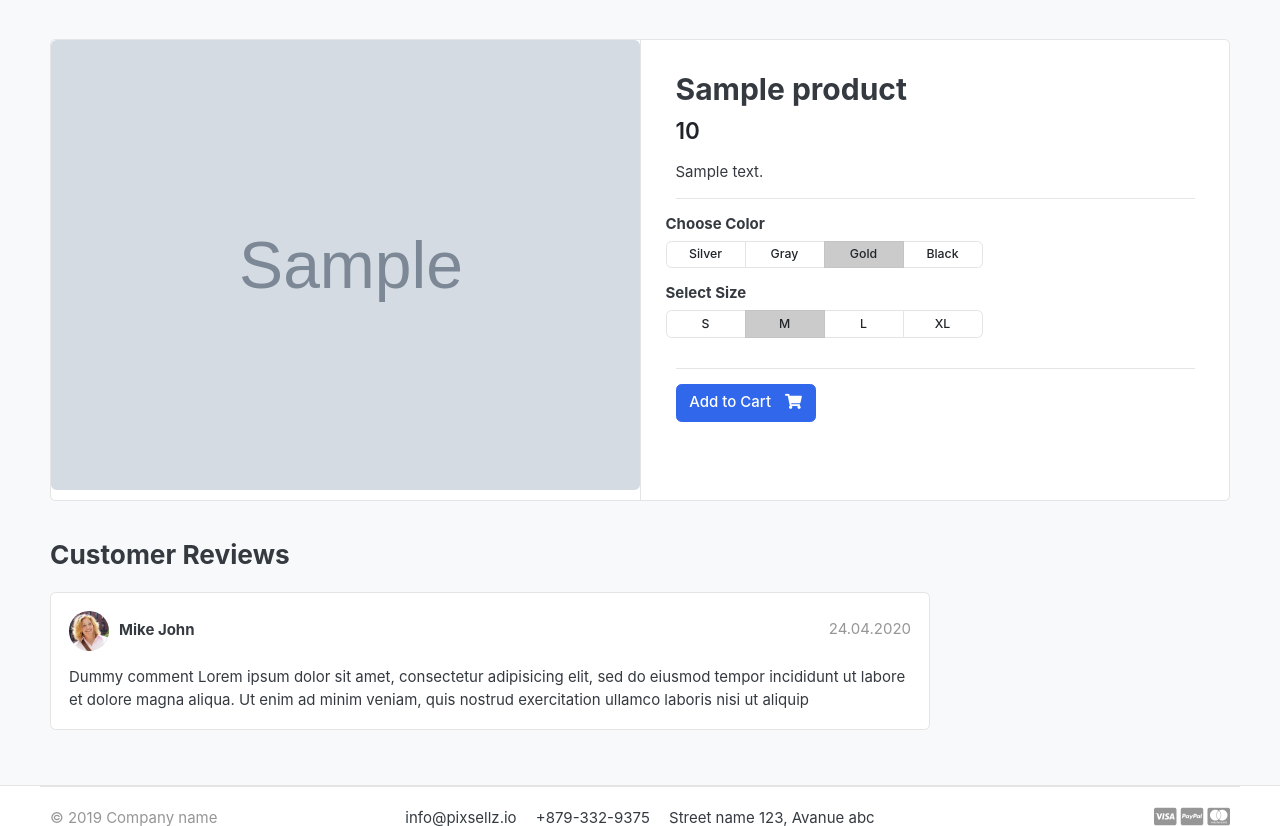
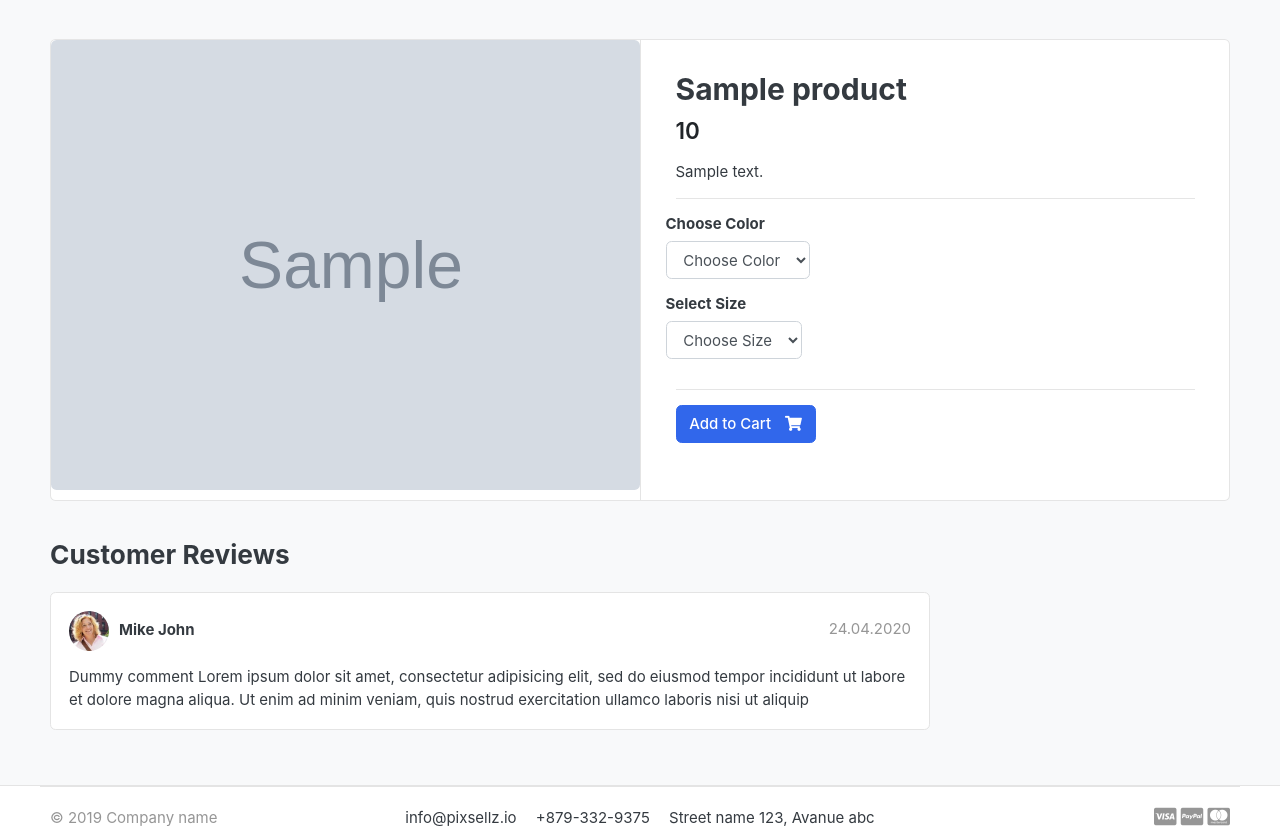
Before and after one commit to florafhc/ecommerce-django, a Django app: a page that uses templates/store/product_detail.html in a window 1280 px wide. Shown: the part 119-945 px from the top of the page. Run offline with Django 4.2, Linux system fonts and the light colour scheme; tables that the repository leaves empty hold one stand-in row (values such as "Sample post"); grey boxes marked "Sample" are stand-in pictures; some libraries are stand-ins or nearby versions; some web fonts are replaced.

Commit message:
product variation implemented

```diff
--- a/carts/urls.py
+++ b/carts/urls.py
@@ -4,6 +4,6 @@ from . import views
 urlpatterns = [
     path('', views.cart, name='cart'),
     path('add_cart/<int:product_id>/', views.add_cart, name='add_cart'),
-    path('remove_cart/<int:product_id>/', views.remove_cart, name='remove_cart'),
-    path('remove_cart_item/<int:product_id>/', views.remove_cart_item, name='remove_cart_item'),
+    path('remove_cart/<int:product_id>/ <int:cart_item_id>', views.remove_cart, name='remove_cart'),
+    path('remove_cart_item/<int:product_id>/ <int:cart_item_id>', views.remove_cart_item, name='remove_cart_item'),
 ]
--- a/carts/views.py
+++ b/carts/views.py
@@ -3,7 +3,7 @@ from django.shortcuts import get_object_or_404, redirect, render
 from carts.models import Cart, CartItem
 from django.core.exceptions import ObjectDoesNotExist
 
-from store.models import Product
+from store.models import Product, Variation
 
 # Create your views here.
 def _cart_id(request):
@@ -14,8 +14,20 @@ def _cart_id(request):
 
 # Add items to card according to session id
 def add_cart(request, product_id):
-    # print(product_id)
     product = Product.objects.get(id=product_id)
+    product_variation = []
+    if request.method == 'POST':
+        for item in request.POST:
+            key = item
+            value = request.POST[key]
+
+            try:
+                variation = Variation.objects.get(product = product, variation_category__iexact=key, variation_value__iexact=value)
+                product_variation.append(variation)
+
+            except:
+                pass
+    # verify whether there exist a cart
     try:
         cart = Cart.objects.get(cart_id=_cart_id(request))
     except Cart.DoesNotExist:
@@ -23,36 +35,64 @@ def add_cart(request, product_id):
             cart_id = _cart_id(request)
         )
         cart.save()
+    # find if there exists a same product in cart
+    is_cart_item_exists = CartItem.objects.filter(product=product, cart=cart).exists()
 
-    try:
-        cart_item = CartItem.objects.get(product=product, cart=cart)
-        cart_item.quantity += 1
-        cart_item.save()
-    except CartItem.DoesNotExist:
+    if is_cart_item_exists:
+        cart_item = CartItem.objects.filter(product=product, cart=cart)
+        # existing variation -> database
+        # current variaton -> product_variation
+        # item_id -> database
+        ex_var_list = []
+        id = []
+        for item in cart_item:
+            existing_variation = item.variations.all()
+            ex_var_list.append(list(existing_variation))
+            id.append(item.id)
+
+        if product_variation in ex_var_list:
+            # increase the cart item quantity
+            index = ex_var_list.index(product_variation)
+            item_id = id[index]
+            item = CartItem.objects.get(product=product, id=item_id)
+            item.quantity += 1
+            item.save()
+
+        else:
+            item = CartItem.objects.create(product=product, quantity=1, cart=cart)
+            # if len(product_variation) >0:
+            # item.variations.clear()
+            item.variations.add(*product_variation)
+            item.save
+    else:
         cart_item = CartItem.objects.create(
             product = product,
             quantity = 1,
             cart = cart
         )
+        # cart_item.variations.clear()å
+        cart_item.variations.add(*product_variation)
         cart_item.save()
-    # return HttpResponse(cart_item.product)
     return redirect('cart')
 
-def remove_cart(request, product_id):
+def remove_cart(request, product_id, cart_item_id):
     cart = Cart.objects.get(cart_id=_cart_id(request))
     product = get_object_or_404(Product, id=product_id)
-    cart_item = CartItem.objects.get(product=product, cart=cart)
-    if cart_item.quantity > 1:
-        cart_item.quantity -= 1
-        cart_item.save()
-    else:
-        cart_item.delete()
+    try:
+        cart_item = CartItem.objects.get(product=product, cart=cart, id=cart_item_id)
+        if cart_item.quantity > 1:
+            cart_item.quantity -= 1
+            cart_item.save()
+        else:
+            cart_item.delete()
+    except:
+        pass
     return redirect('cart')
 
-def remove_cart_item(request, product_id):
+def remove_cart_item(request, product_id, cart_item_id):
     cart = Cart.objects.get(cart_id=_cart_id(request))
     product = get_object_or_404(Product, id=product_id)
-    cart_item = CartItem.objects.get(product=product, cart=cart)
+    cart_item = CartItem.objects.get(product=product, cart=cart, id=cart_item_id)
     cart_item.delete()
     return redirect('cart')
 
--- a/store/models.py
+++ b/store/models.py
@@ -21,3 +21,27 @@ class Product(models.Model):
         return self.product_name
     def get_url(self):
         return reverse('product_detail', args=[self.category.slug, self.slug])
+
+class VariationManager(models.Manager):
+    def colors(self):
+        return super(VariationManager, self).filter(variation_category='color', is_active=True)
+
+    def sizes(self):
+        return super(VariationManager, self).filter(variation_category='size', is_active=True)
+
+variation_category_choice = (
+    ('color', 'color'),
+    ('size', 'size'),
+)
+
+class Variation(models.Model):
+    product = models.ForeignKey(Product, on_delete=models.CASCADE)
+    variation_category = models.CharField(max_length=100, choices=variation_category_choice)
+    variation_value = models.CharField(max_length=100)
+    is_active = models.BooleanField(default=True)
+    created_date = models.DateTimeField(auto_now=True)
+
+    objects = VariationManager()
+
+    def __str__(self):
+        return self.variation_value
--- a/templates/store/product_detail.html
+++ b/templates/store/product_detail.html
@@ -16,6 +16,8 @@
     </article> <!-- gallery-wrap .end// -->
             </aside>
             <main class="col-md-6 border-left">
+    <form action = "{% url 'add_cart' single_product.id %}" method="POST">
+      {% csrf_token %}
       <article class="content-body">
 
         <h2 class="title">{{ single_product.product_name}}</h2>
@@ -31,54 +33,35 @@
           <div class="row">
               <div class="item-option-select">
                   <h6>Choose Color</h6>
-                <div class="btn-group btn-group-sm btn-group-toggle" data-toggle="buttons">
-                  <label class="btn btn-light">
-                    <input type="radio" name="radio_color"> Silver
-                  </label>
-                  <label class="btn btn-light">
-                    <input type="radio" name="radio_color" > Gray
-                  </label>
-                  <label class="btn btn-light active">
-                    <input type="radio" name="radio_color checked"> Gold
-                  </label>
-                  <label class="btn btn-light">
-                    <input type="radio" name="radio_color"> Black
-                  </label>
-                </div>
+                  <select name="color" class="form-control" required>
+                    <option value="" disabled selected> Choose Color</option>
+                    {% for i in single_product.variation_set.colors %}
+                      <option value="{{ i.variation_value }}">{{i.variation_value | capfirst}}</option>
+                    {% endfor %}
+
+                  </select>
               </div>
           </div> <!-- row.// -->
           <div class="row">
               <div class="item-option-select">
                   <h6>Select Size</h6>
-                <div class="btn-group btn-group-sm btn-group-toggle" data-toggle="buttons">
-                  <label class="btn btn-light">
-                    <input type="radio" name="radio_color"> S
-                  </label>
-                  <label class="btn btn-light active">
-                    <input type="radio" name="radio_color" checked> M
-                  </label>
-                  <label class="btn btn-light">
-                    <input type="radio" name="radio_color"> L
-                  </label>
-                  <label class="btn btn-light">
-                    <input type="radio" name="radio_color"> XL
-                  </label>
-                </div>
+                  <select name="size" class="form-control" required>
+                    <option value="" disabled selected> Choose Size</option>
+                    {% for i in single_product.variation_set.sizes %}
+                      <option value="{{ i.variation_value }}">{{i.variation_value | capfirst}}</option>
+                    {% endfor %}
+
+                </select>
               </div>
           </div> <!-- row.// -->
           <hr>
           {% if single_product.stock <= 0 %}
               <h5 class="text-danger">Out of Stock</h5>
           {% else %}
-          {% if in_cart %}
-          <a href="{% url 'add_cart' single_product.id %}" class="btn  btn-success"> <span class="text">Added to cCart</span> <i class="fas fa-check"></i>  </a>
-          <a href="{% url 'cart' %}" class="btn  btn-outline-primary"> <span class="text">View Cart</span> <i class="fas fa-eye"></i>  </a>
-          {% else %}
-            <a href="{% url 'add_cart' single_product.id %}" class="btn  btn-primary"> <span class="text">Add to Cart</span> <i class="fas fa-shopping-cart"></i>  </a>
-          {% endif %}
-
+              <button type="submit" class="btn  btn-primary"> <span class="text">Add to Cart</span> <i class="fas fa-shopping-cart"></i>  </button>
           {% endif%}
         </article> <!-- product-info-aside .// -->
+      </form>
             </main> <!-- col.// -->
         </div> <!-- row.// -->
     </div> <!-- card.// -->
```
Also changed, not shown: carts/admin.py (+8 -2 lines), carts/models.py (+4 -3 lines), store/admin.py (+9 -1 lines), templates/store/cart.html (+16 -4 lines), carts/migrations/0002_cartitem_variations.py (added), store/migrations/0002_variation.py (added). Lines whose indentation alone changed are shown as unchanged.
